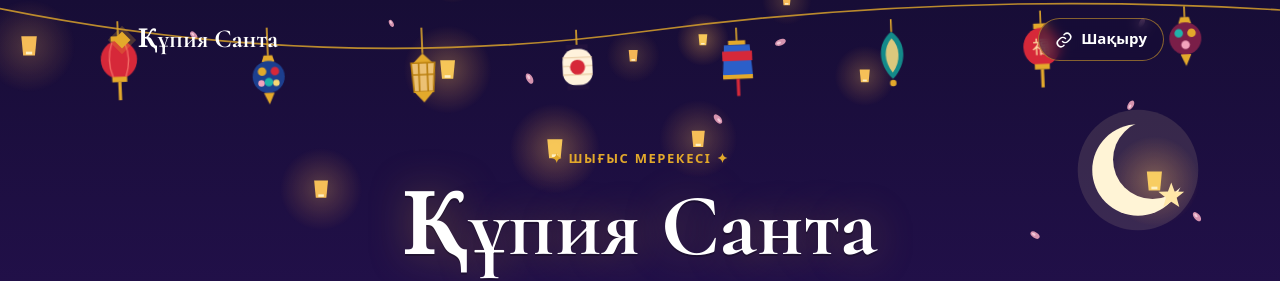
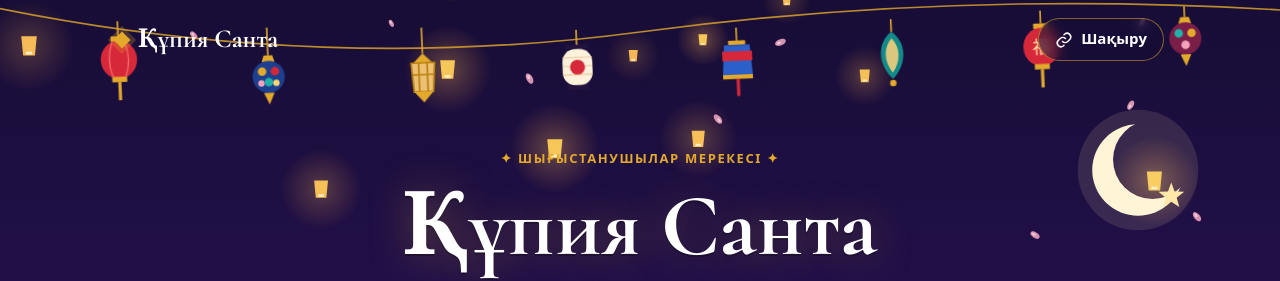
Before and after one commit to hankfm371-boop/qupiya-santa, a plain HTML site: page index.html in a window 1280 px wide. Shown: the top 281 px of the page. Drawn offline with nearby package versions, Linux system fonts and the light colour scheme; no server answers.

Commit message:
Hero eyebrow: Шығыстанушылар мерекесі
Co-Authored-By: Claude Opus 5.5 <noreply@anthropic.com>

```diff
--- a/index.html
+++ b/index.html
@@ -310,7 +310,7 @@ img{max-width:100%}
     </div>
   </div>
   <div class="hero-center">
-    <span class="eyebrow">✦ Шығыс мерекесі ✦</span>
+    <span class="eyebrow">✦ Шығыстанушылар мерекесі ✦</span>
     <div class="gname" id="heroName">Құпия Санта</div>
     <p class="hero-sub" id="heroSub">Достарыңызбен, әріптестеріңізбен немесе отбасыңызбен ойнаңыз</p>
     <div class="greets" aria-label="Құпия Санта шығыс тілдерінде">
```
